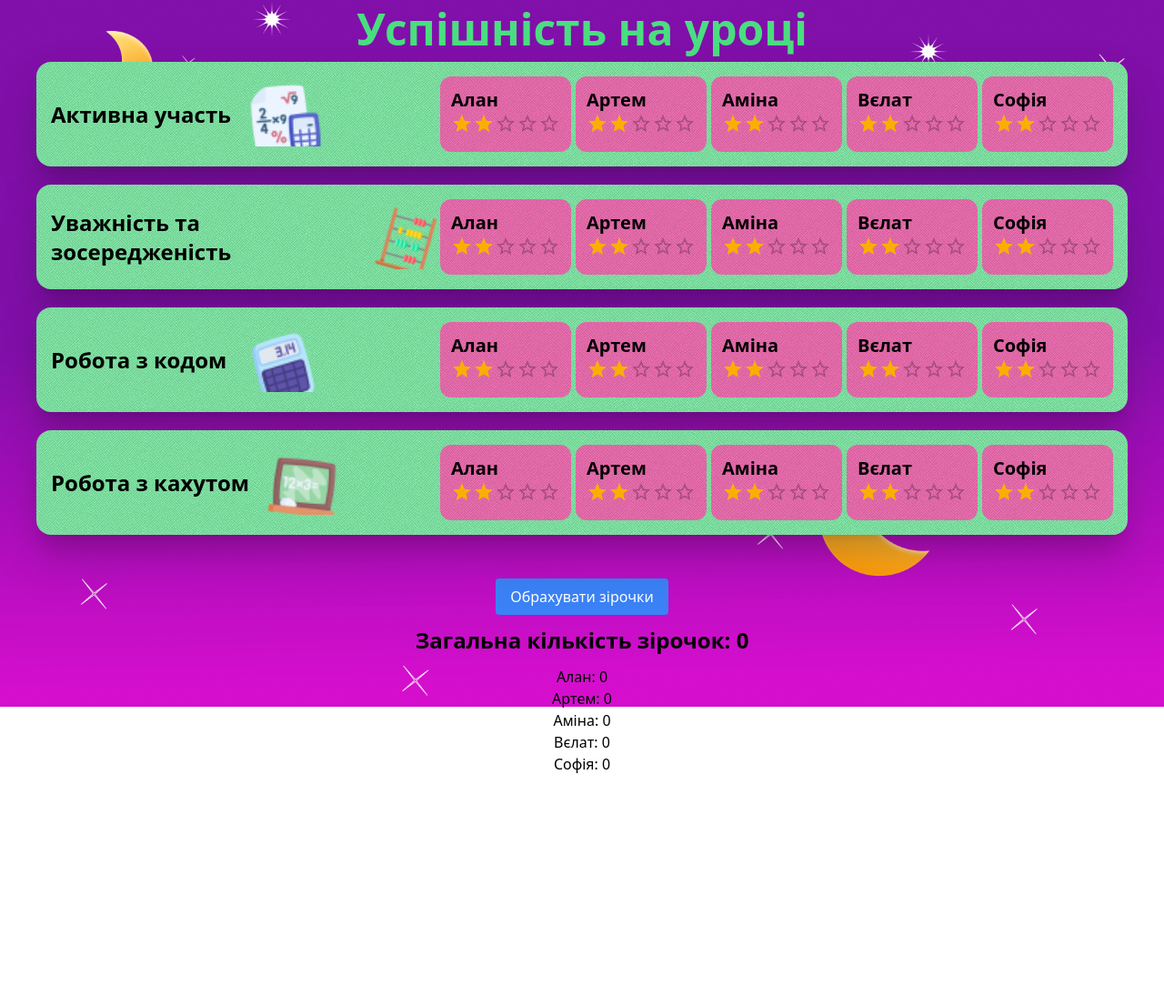
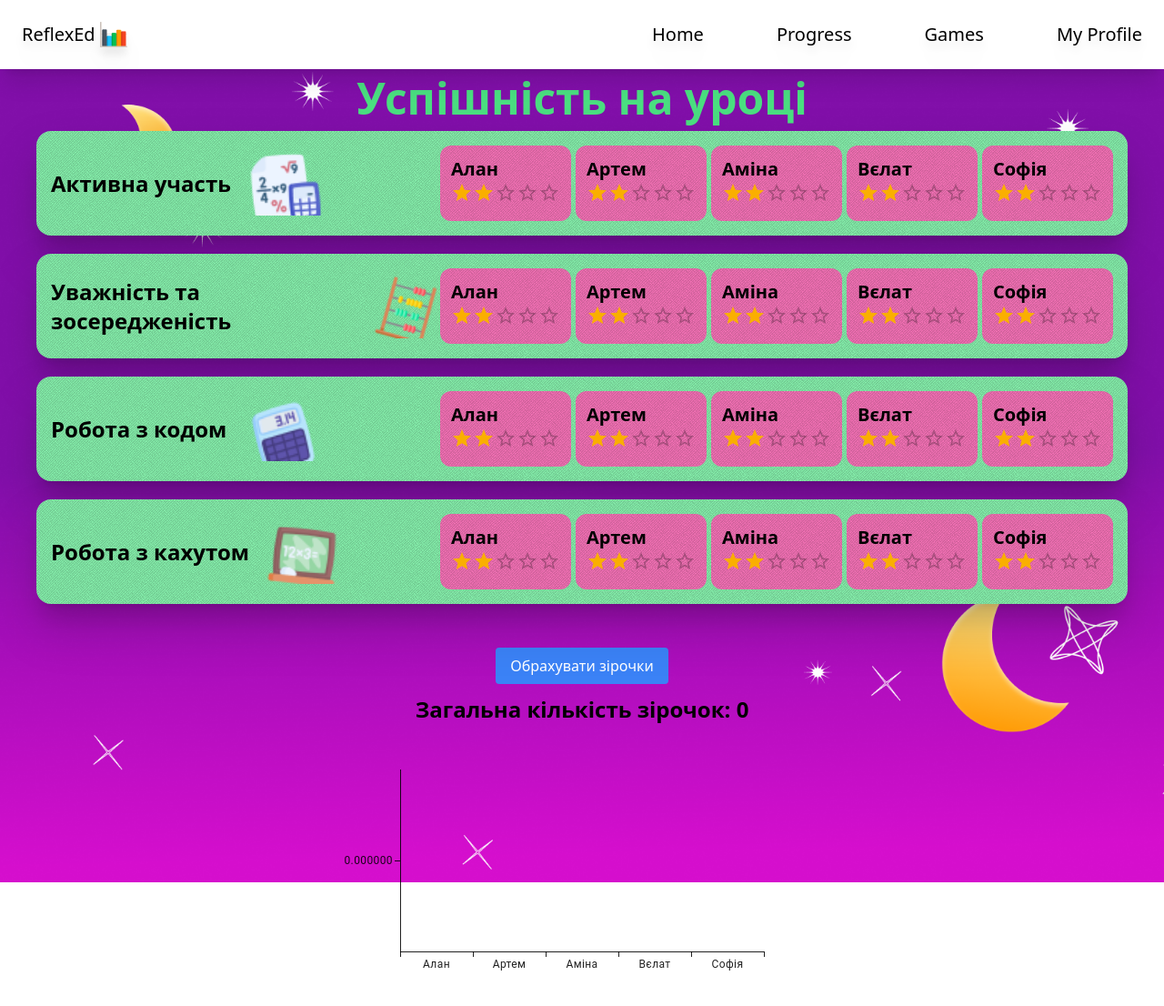
Before and after one commit to aleksname/assessment, a Next.js app: page / in a window 1280 px wide. Shown: the top 1106 px of the page at 91% size. Before the commit the page ends 892 px from the top, so only its background shows below. Built offline with nearby package versions, Linux system fonts and the light colour scheme.

Commit message:
feat: addin header in MainContainer

```diff
--- /dev/null
+++ b/next.config.js
@@ -0,0 +1,5 @@
+const withTM = require('next-transpile-modules')(['@mui/x-charts']);
+
+module.exports = withTM({
+  // інші налаштування Next.js
+});
--- a/package.json
+++ b/package.json
@@ -15,13 +15,17 @@
   "dependencies": {
     "@emotion/react": "^11.13.0",
     "@emotion/styled": "^11.13.0",
+    "@mui/icons-material": "^5.16.5",
     "@mui/material": "^5.16.4",
     "@mui/styled-engine-sc": "^6.0.0-alpha.18",
+    "@mui/x-charts": "^7.11.0",
     "autoprefixer": "^10.4.19",
     "next": "^14.2.5",
+    "next-transpile-modules": "^10.0.1",
     "postcss": "^8.4.39",
     "react": "^18.3.1",
     "react-dom": "^18.3.1",
+    "recharts": "^2.12.7",
     "sass": "^1.77.8",
     "styled-components": "^6.1.12"
   },
--- /dev/null
+++ b/pages/Diagrama.jsx
@@ -0,0 +1,26 @@
+import * as React from 'react';
+import { BarChart } from '@mui/x-charts';
+import styles from './styles/styles.module.scss'; // Переконайтесь, що шлях правильний
+
+export default function Diagrama({ data }) {
+  const chartData = Object.entries(data).map(([student, percentage]) => ({
+    student,
+    percentage,
+  }));
+
+  const colors = [ '#4ade80' ];
+
+  return (
+    <div className={styles.diagramContainer}> {/* Додайте обгортку для центровання */}
+      <BarChart
+        xAxis={[{ scaleType: 'band', data: chartData.map(d => d.student) }]}
+        series={[{
+          data: chartData.map(d => d.percentage),
+          color: chartData.map((_, index) => colors[index % colors.length]) // Присвоєння кольорів
+        }]}
+        width={500}
+        height={300}
+      />
+    </div>
+  );
+}
--- /dev/null
+++ b/pages/HeaderNav.jsx
@@ -0,0 +1,27 @@
+import React from 'react'
+import styles from './styles/styles.module.scss'
+import Image from 'next/image'
+import Logo from '../public/iconResurse/favicon.png'
+
+export default function () {
+  return (
+      <>
+          <div className={styles.headerblockWrapper}>
+            <div className={styles.headerBlock}>
+                <div className={styles.header}>
+                    <h1 className={styles.headerTitle}>ReflexEd</h1>
+                    <Image src={Logo} alt={Logo} className={styles.headerLogoImg} />
+                </div>
+                <nav>
+                    <ul className={styles.headerUl}>
+                        <li className={styles.headerLinkLi}><a className={styles.headerLink} href="/">Home</a></li>
+                        <li className={styles.headerLinkLi}><a className={styles.headerLink} href="/">Progress</a></li>
+                        <li className={styles.headerLinkLi}><a className={styles.headerLink} href="/">Games</a></li>
+                        <li className={styles.headerLinkLi}><a className={styles.headerLink} href="/user">My Profile</a></li>
+                    </ul>
+                </nav>
+            </div>
+          </div>
+    </>
+  )
+}
--- a/pages/MainContainer.jsx
+++ b/pages/MainContainer.jsx
@@ -1,5 +1,6 @@
 import Head from 'next/head'
 import styles from './styles/styles.module.scss'
+import HeaderNav from './HeaderNav'
 
 export default function MainContainer({ children, keywords, titels }) {
   return (
@@ -10,7 +11,7 @@ export default function MainContainer({ children, keywords, titels }) {
         <link rel="icon" href="/favicon.png" type="image/x-icon" />
       </Head>
       <div className={styles.headerBlock}>
-        {/* <HeaderNav /> */}
+        <HeaderNav />
       </div>
       <div>{children}</div>
     </>
--- a/pages/TopicItem.jsx
+++ b/pages/TopicItem.jsx
@@ -9,8 +9,7 @@ export default function TopicItem({ children, childrenIcon, students }) {
         <p className={styles.topicText}>{children}</p>
         <Image src={childrenIcon} alt={childrenIcon} className={styles.topicImg} />
       </div>
-      <TopicUser students={students || []} />
-
+      <TopicUser students={students} />
     </div>
   );
 }
--- a/pages/index.jsx
+++ b/pages/index.jsx
@@ -6,8 +6,10 @@ import icon3 from '../public/calculator2.png';
 import icon4 from '../public/blackboard.png';
 import TopicItem from '../pages/TopicItem';
 import MainContainer from './MainContainer';
+import Diagrama from './Diagrama';
 
-const students = ['Алан', 'Артем', 'Аміна', 'Вєлат', 'Софія'];
+const students = ['Алан', 'Артем', 'Аміна', 'Вєлат', 'Софія'  ];
+const maxStarsPerStudent = 20; // Define the maximum stars a student can collect
 
 export default function Main() {
   const [totalStars, setTotalStars] = useState(0);
@@ -31,6 +33,11 @@ export default function Main() {
     setStudentStars(individualStars);
   };
 
+  const studentPercentages = students.reduce((acc, student) => {
+    const percentage = (studentStars[student] / maxStarsPerStudent) * 100;
+    return { ...acc, [student]: percentage };
+  }, {});
+
   return (
     <MainContainer titels={"Progress page"}>
       <div className={styles.wrapper}>
@@ -45,20 +52,24 @@ export default function Main() {
           <div className={styles.startAsideBlock}>
           </div>
         </div>
+
         <div className={styles.rationBlock}>
           <button onClick={handleCalculateStars} className={styles.calculateButton}>
             Обрахувати зірочки
           </button>
           <div className={styles.totalStars}>
             Загальна кількість зірочок: {totalStars}
+            <Diagrama data={studentPercentages} className/>
           </div>
-          <div className={styles.studentStars}>
-            {students.map(student => (
-              <div key={student}>
-                {student}: {studentStars[student]}
-              </div>
+          {/*<div className={styles.studentStars}>
+              {students.map(student => (
+                <div key={student}>
+                  {student}: {studentStars[student]}
+                </div>
+              ))}
+          </div>
             ))}
-          </div>
+          </div> */}
         </div>
       </div>
     </MainContainer>
--- a/pages/styles/styles.module.scss
+++ b/pages/styles/styles.module.scss
@@ -3,9 +3,39 @@
   @apply text-black px-5 pt-2;
   margin: 0 auto;
   background-image: url('../../public/BackgrounMainPage.png');
-  background-size: 100%;
+  background-size: 115%;
   background-repeat: no-repeat
 }
+// ---- header----
+
+.headerBlock {
+ .headerBlock {
+  max-width: 1280px;
+  @apply items-center mx-auto flex justify-between p-6 text-xl drop-shadow-xl shadow-xl
+}
+}
+.header{
+  @apply flex items-center
+}
+.headerTitle{
+  margin-right: 5px;
+}
+.headerLogoImg{
+  width: 30px;
+  height: 28px;
+}
+
+.headerUl {
+  @apply flex
+}
+.headerLink{
+  @apply mr-20;
+  text-decoration: none;
+}
+.headerUl li:last-child .headerLink{
+  @apply mr-0
+}
+// ----start screen-------
 
 .startScreen {
   @apply text-black px-5 pt-2;
@@ -74,3 +104,7 @@
 .studentStars {
   @apply mt-3;
 }
+.diagramContainer {
+  @apply flex justify-center;
+  margin: 0 auto;
+}
--- a/pages/user.jsx
+++ b/pages/user.jsx
@@ -1,7 +1,10 @@
 import React from 'react'
+import MainContainer from './MainContainer'
 
 export default function user() {
   return (
-    <div>user</div>
+    <MainContainer>
+      <div className="">as</div>
+    </MainContainer >
   )
 }
```
Also changed, not shown: public/iconResurse/favicon.png (added), 1 other file (tests, documents, lock files or other folders).
